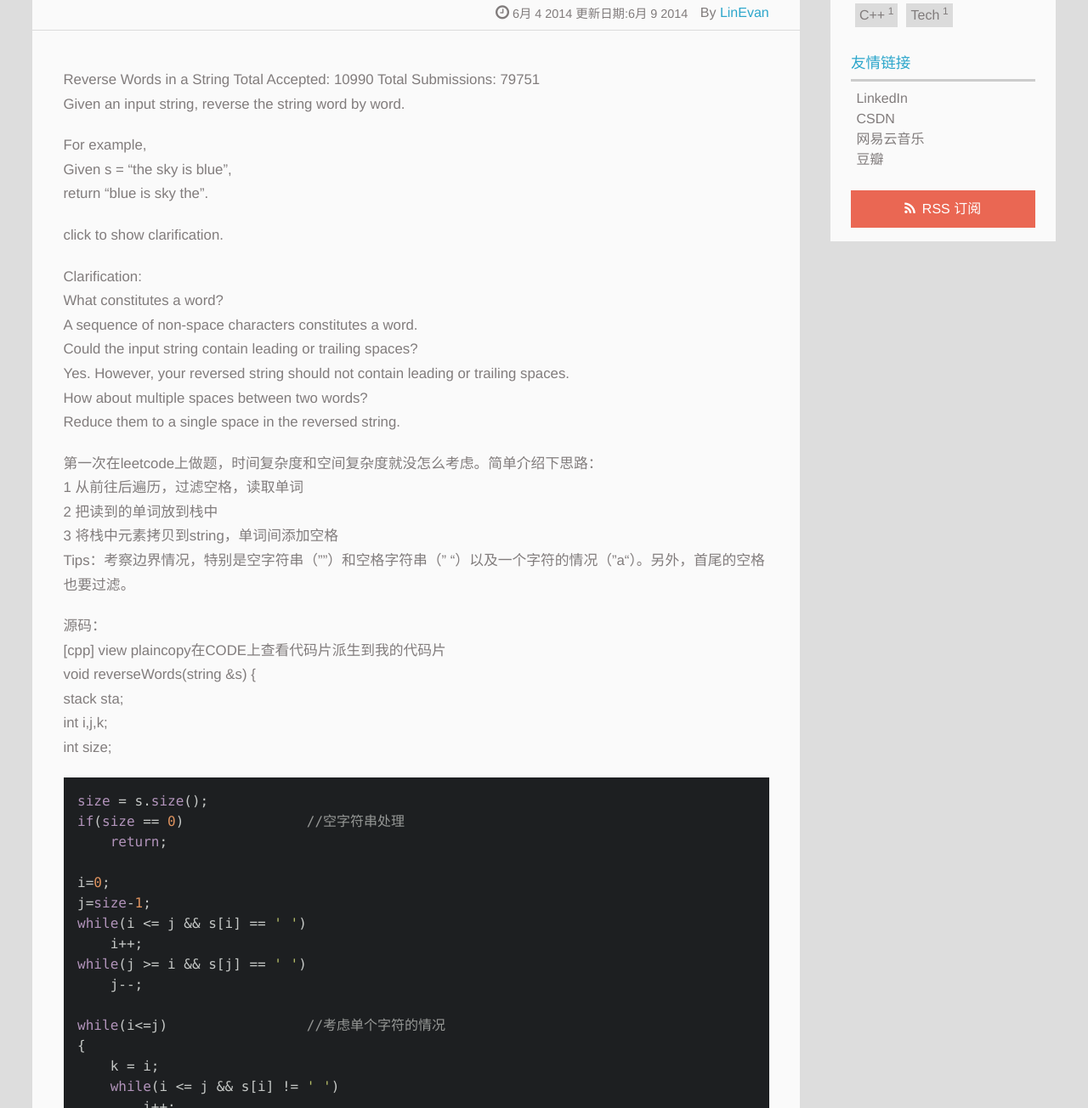
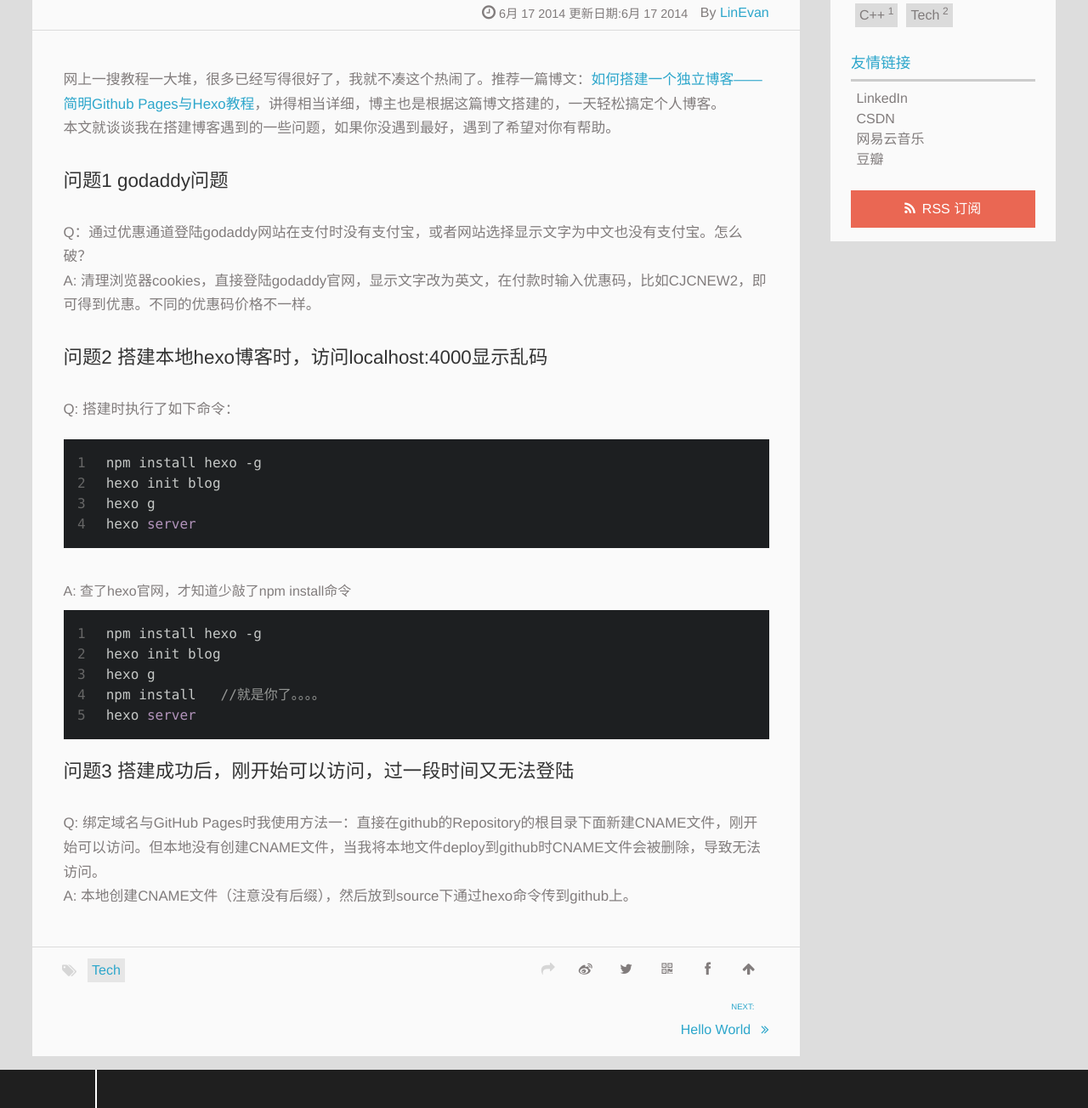
Before and after one commit to LinEvan/gitBlog, a plain HTML site: page 2014/06/17/通过GitHub和Hexo搭建个人博客遇到的问题/index.html in a window 1280 px wide. Shown: the part 307-1611 px from the top of the page at 85% size. Drawn offline with Linux system fonts and the light colour scheme; a script that the page names is missing.

Commit message:
Site updated: 2014-06-17 22:27:49

```diff
--- a/2014/06/04/my-new-post/index.html
+++ b/2014/06/17/通过GitHub和Hexo搭建个人博客遇到的问题/index.html
@@ -4,13 +4,13 @@
 <head>
   <meta charset="UTF-8">
 
-    <title>Leetcode | Reverse Words in a String | 抛砖引玉 | LinEvan&#39;s blog</title>
+    <title>通过GitHub和Hexo搭建个人博客遇到的问题 | LinEvan&#39;s blog</title>
     <meta name="viewport" content="width=device-width, initial-scale=1, maximum-scale=3, minimum-scale=1">
 
     <meta name="author" content="LinEvan">
 
-    <meta name="description" content="Reverse Words in a String  Total Accepted: 10990 Total Submissions: 79751Given an input string, reverse the string word by word.
-For example,Given s =">
+    <meta name="description" content="网上一搜教程一大堆，很多已经写得很好了，我就不凑这个热闹了。推荐一篇博文：如何搭建一个独立博客——简明Github Pages与Hexo教程，讲得相当详细，博主也是根据这篇博文搭建的，一天轻松搞定个人博客。本文就谈谈我在搭建博客遇到的一些问题，如果你没遇到最好，遇到了希望对你有帮助。
+问题1 god">
 
 
 
@@ -69,15 +69,15 @@ For example,Given s =">
 		<header class="article-info clearfix">
   <h1 itemprop="name">
 
-      <a href="/2014/06/04/my-new-post/" title="Leetcode | Reverse Words in a String | 抛砖引玉" itemprop="url">Leetcode | Reverse Words in a String | 抛砖引玉</a>
+      <a href="/2014/06/17/通过GitHub和Hexo搭建个人博客遇到的问题/" title="通过GitHub和Hexo搭建个人博客遇到的问题" itemprop="url">通过GitHub和Hexo搭建个人博客遇到的问题</a>
   </h1>
   <p class="article-author">By
 
       <a href="http://yoursite.com" title="LinEvan">LinEvan</a>
     </p>
   <p class="article-time">
-    <time datetime="2014-06-04T02:05:05.000Z" itemprop="datePublished">6月 4 2014</time>
-    更新日期:<time datetime="2014-06-09T06:22:45.000Z" itemprop="dateModified">6月 9 2014</time>
+    <time datetime="2014-06-17T14:24:09.000Z" itemprop="datePublished">6月 17 2014</time>
+    更新日期:<time datetime="2014-06-17T14:24:57.000Z" itemprop="dateModified">6月 17 2014</time>
 
   </p>
 </header>
@@ -86,49 +86,36 @@ For example,Given s =">
 
 		<div id="toc" class="toc-article">
 			<strong class="toc-title">文章目录</strong>
-
+		<ol class="toc"><li class="toc-item toc-level-3"><a class="toc-link" href="#问题1_godaddy问题"><span class="toc-number">1.</span> <span class="toc-text">问题1 godaddy问题</span></a></li><li class="toc-item toc-level-3"><a class="toc-link" href="#问题2_搭建本地hexo博客时，访问localhost:4000显示乱码"><span class="toc-number">2.</span> <span class="toc-text">问题2  搭建本地hexo博客时，访问localhost:4000显示乱码</span></a></li><li class="toc-item toc-level-3"><a class="toc-link" href="#问题3_搭建成功后，刚开始可以访问，过一段时间又无法登陆"><span class="toc-number">3.</span> <span class="toc-text">问题3 搭建成功后，刚开始可以访问，过一段时间又无法登陆</span></a></li></ol>
 		</div>
 
-		<p>Reverse Words in a String  Total Accepted: 10990 Total Submissions: 79751<br>Given an input string, reverse the string word by word.</p>
-<p>For example,<br>Given s = “the sky is blue”,<br>return “blue is sky the”.</p>
-<p>click to show clarification.</p>
-<p>Clarification:<br>What constitutes a word?<br>A sequence of non-space characters constitutes a word.<br>Could the input string contain leading or trailing spaces?<br>Yes. However, your reversed string should not contain leading or trailing spaces.<br>How about multiple spaces between two words?<br>Reduce them to a single space in the reversed string.</p>
-<p>第一次在leetcode上做题，时间复杂度和空间复杂度就没怎么考虑。简单介绍下思路：<br>1  从前往后遍历，过滤空格，读取单词<br>2  把读到的单词放到栈中<br>3  将栈中元素拷贝到string，单词间添加空格<br>Tips：考察边界情况，特别是空字符串（””）和空格字符串（”   “）以及一个字符的情况（”a“）。另外，首尾的空格也要过滤。</p>
-<p>源码：<br>[cpp] view plaincopy在CODE上查看代码片派生到我的代码片<br>void reverseWords(string &s) {<br>    stack<string> sta;<br>    int i,j,k;<br>    int size;  </string></p>
-<pre><code><span class="keyword">size</span> = s.<span class="keyword">size</span>();
-<span class="keyword">if</span>(<span class="keyword">size</span> == <span class="number">0</span>)               <span class="comment">//空字符串处理  </span>
-    <span class="keyword">return</span>;
+		<p>网上一搜教程一大堆，很多已经写得很好了，我就不凑这个热闹了。推荐一篇博文：<a href="http://cnfeat.com/2014/05/10/2014-05-11-how-to-build-a-blog/" target="_blank" rel="external">如何搭建一个独立博客——简明Github Pages与Hexo教程</a>，讲得相当详细，博主也是根据这篇博文搭建的，一天轻松搞定个人博客。<br>本文就谈谈我在搭建博客遇到的一些问题，如果你没遇到最好，遇到了希望对你有帮助。</p>
+<h3 id="问题1_godaddy问题">问题1 godaddy问题</h3>
+<p>Q：通过优惠通道登陆godaddy网站在支付时没有支付宝，或者网站选择显示文字为中文也没有支付宝。怎么破？<br>A: 清理浏览器cookies，直接登陆godaddy官网，显示文字改为英文，在付款时输入优惠码，比如CJCNEW2，即可得到优惠。不同的优惠码价格不一样。</p>
+<h3 id="问题2_搭建本地hexo博客时，访问localhost:4000显示乱码">问题2  搭建本地hexo博客时，访问localhost:4000显示乱码</h3>
+<p>Q: 搭建时执行了如下命令：</p>
+<figure class="highlight"><table><tr><td class="gutter"><pre>1
+2
+3
+4
+</pre></td><td class="code"><pre>npm install hexo -g
+hexo init blog
+hexo g
+hexo <span class="keyword">server</span>
+</pre></td></tr></table></figure><br>A: 查了hexo官网，才知道少敲了npm install命令<br><figure class="highlight"><table><tr><td class="gutter"><pre>1
+2
+3
+4
+5
+</pre></td><td class="code"><pre>npm install hexo -g
+hexo init blog
+hexo g
+npm install   <span class="comment">//就是你了。。。。</span>
+hexo <span class="keyword">server</span>
+</pre></td></tr></table></figure>
 
-i=<span class="number">0</span>;
-j=<span class="keyword">size</span>-<span class="number">1</span>;
-<span class="keyword">while</span>(i <= j && s[i] == <span class="string">' '</span>)
-    i++;
-<span class="keyword">while</span>(j >= i && s[j] == <span class="string">' '</span>)
-    j--;
-
-<span class="keyword">while</span>(i<=j)                 <span class="comment">//考虑单个字符的情况  </span>
-{
-    k = i;
-    <span class="keyword">while</span>(i <= j && s[i] != <span class="string">' '</span>)
-        i++;
-    sta.push(s.substr(k, i-k));
-    <span class="keyword">if</span>(i >= j)
-        <span class="keyword">break</span>;
-    <span class="keyword">while</span>(i <= j && s[i] == <span class="string">' '</span>)
-        i++;
-}
-
-<span class="keyword">string</span> tmp=<span class="string">""</span>;
-<span class="keyword">while</span>(!sta.empty())        <span class="comment">//空格字符串不进入此循环  </span>
-{
-    <span class="keyword">if</span>(!tmp.empty())
-        tmp.push_back(<span class="string">' '</span>);
-    tmp.append(sta.top());
-    sta.pop();
-}
-s = tmp;
-</code></pre><p>}  </p>
-<p>写完之后网上查了一下，发现有很多写得比楼主牛逼多了，不得不感慨下自己的码渣水平。<br>算是多提供一种思路：<a href="http://www.tuicool.com/articles/uQ3E7b" target="_blank" rel="external">http://www.tuicool.com/articles/uQ3E7b</a></p>
+<h3 id="问题3_搭建成功后，刚开始可以访问，过一段时间又无法登陆">问题3 搭建成功后，刚开始可以访问，过一段时间又无法登陆</h3>
+<p>Q: 绑定域名与GitHub Pages时我使用方法一：直接在github的Repository的根目录下面新建CNAME文件，刚开始可以访问。但本地没有创建CNAME文件，当我将本地文件deploy到github时CNAME文件会被删除，导致无法访问。<br>A: 本地创建CNAME文件（注意没有后缀），然后放到source下通过hexo命令传到github上。</p>
 
 	</div>
 		<footer class="article-footer clearfix">
@@ -143,7 +130,7 @@ s = tmp;
 
 <div class="article-share" id="share">
 
-  <div data-url="http://yoursite.com/2014/06/04/my-new-post/" data-title="Leetcode | Reverse Words in a String | 抛砖引玉 | LinEvan&#39;s blog" data-tsina="null" class="share clearfix">
+  <div data-url="http://yoursite.com/2014/06/17/通过GitHub和Hexo搭建个人博客遇到的问题/" data-title="通过GitHub和Hexo搭建个人博客遇到的问题 | LinEvan&#39;s blog" data-tsina="null" class="share clearfix">
   </div>
 
 </div>
@@ -152,19 +139,11 @@ s = tmp;
 
 <nav class="article-nav clearfix">
 
- <div class="prev" >
- <a href="/2014/06/06/hello-world/" title="Hello World">
-  <strong>PREVIOUS:</strong><br/>
-  <span>
-  Hello World</span>
-</a>
-</div>
-
 
 <div class="next">
-<a href="/2014/06/04/1/"  title="C++中三种继承类的成员继承关系">
+<a href="/2014/06/06/hello-world/"  title="Hello World">
  <strong>NEXT:</strong><br/>
- <span>C++中三种继承类的成员继承关系
+ <span>Hello World
 </span>
 </a>
 </div>
@@ -181,7 +160,7 @@ s = tmp;
 
   <div id="toc" class="toc-aside">
   <strong class="toc-title">文章目录</strong>
-
+  <ol class="toc"><li class="toc-item toc-level-3"><a class="toc-link" href="#问题1_godaddy问题"><span class="toc-number">1.</span> <span class="toc-text">问题1 godaddy问题</span></a></li><li class="toc-item toc-level-3"><a class="toc-link" href="#问题2_搭建本地hexo博客时，访问localhost:4000显示乱码"><span class="toc-number">2.</span> <span class="toc-text">问题2  搭建本地hexo博客时，访问localhost:4000显示乱码</span></a></li><li class="toc-item toc-level-3"><a class="toc-link" href="#问题3_搭建成功后，刚开始可以访问，过一段时间又无法登陆"><span class="toc-number">3.</span> <span class="toc-text">问题3 搭建成功后，刚开始可以访问，过一段时间又无法登陆</span></a></li></ol>
   </div>
 
 <div id="asidepart">
@@ -197,7 +176,7 @@ s = tmp;
 
 			<li><a href="/tags/C++/" title="C++">C++<sup>1</sup></a></li>
 
-			<li><a href="/tags/Tech/" title="Tech">Tech<sup>1</sup></a></li>
+			<li><a href="/tags/Tech/" title="Tech">Tech<sup>2</sup></a></li>
 
 		</ul>
 </div>
```
Also changed, not shown: 2014/06/04/1/index.html (+1 -1 lines), 2014/06/06/hello-world/index.html (+9 -1 lines), archives/2014/06/index.html (+11 -1 lines), archives/2014/index.html (+11 -1 lines), archives/index.html (+11 -1 lines), index.html (+15 -1 lines), tags/Tech/index.html (+10 -0 lines).
